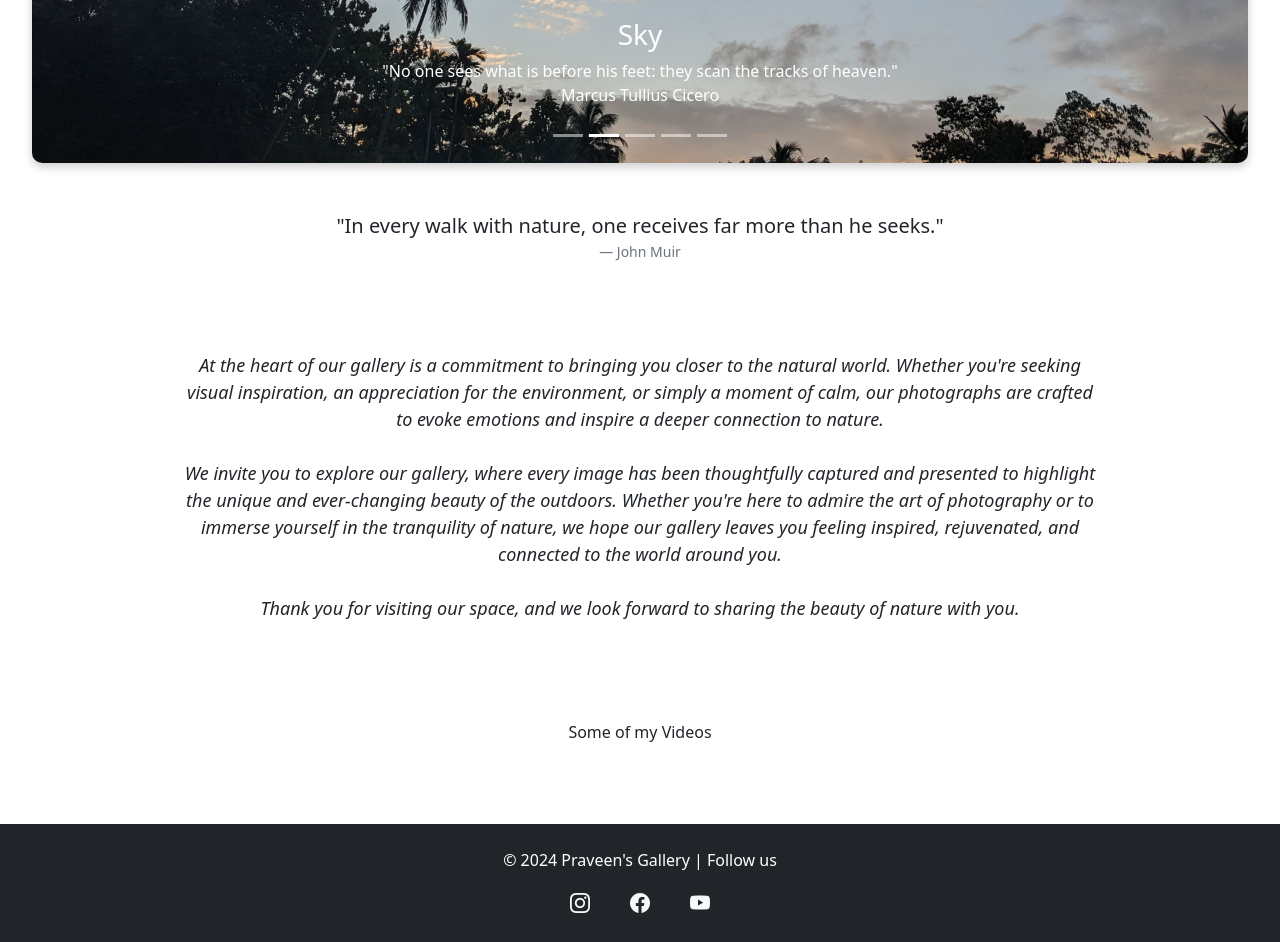
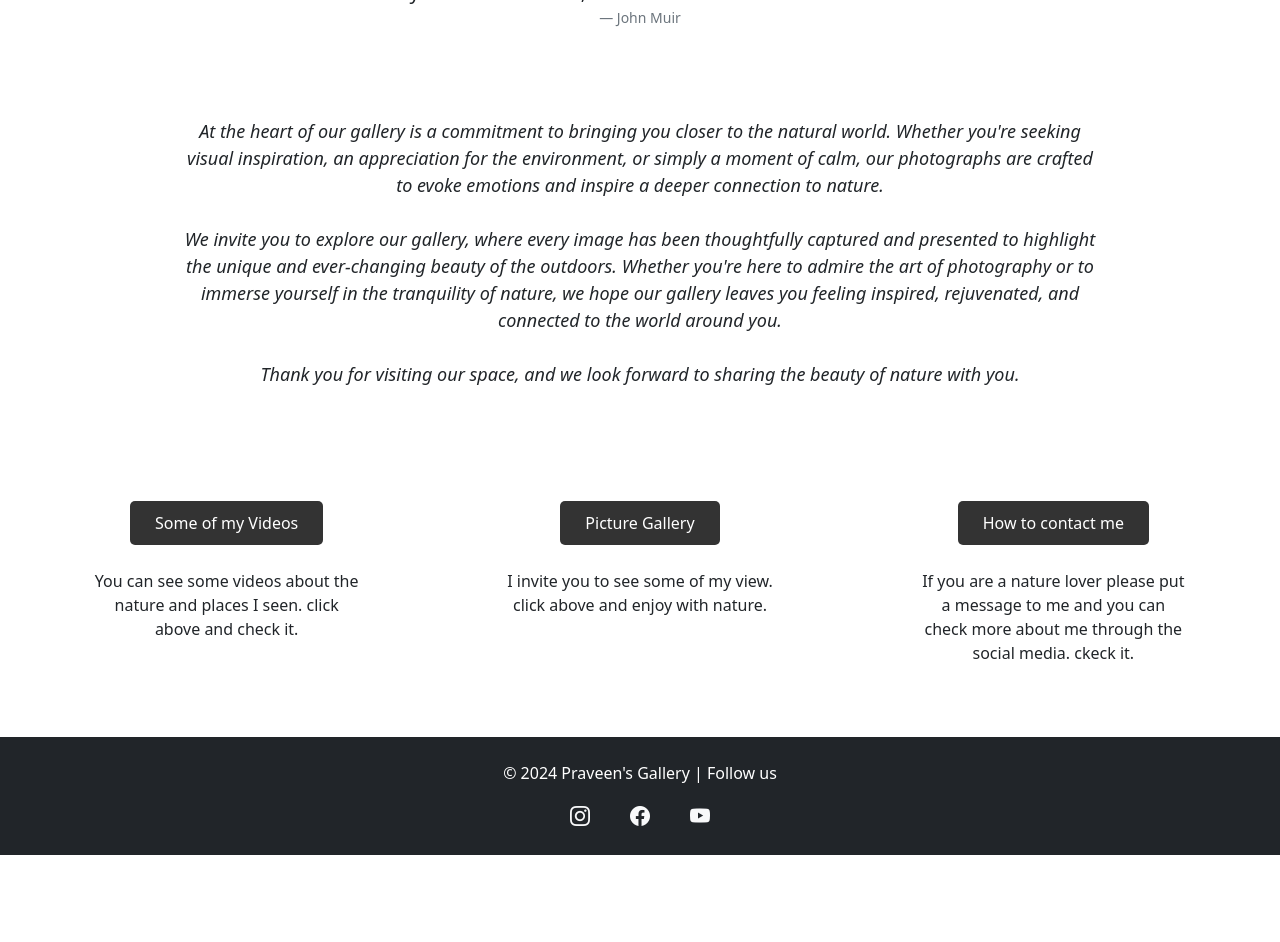
Before and after one commit to Praveen-Thathsara/Gallery-website-Praveen-s-Gallery-, a React (Create React App) app: page /about in a window 1280 px wide. Shown: the part 1100-2042 px from the top of the page. After the commit the page ends 1955 px from the top, so only its background shows below. Built offline with nearby package versions, Linux system fonts and the light colour scheme.

Commit message:
adding few components and css update

```diff
--- a/package.json
+++ b/package.json
@@ -8,6 +8,7 @@
     "@testing-library/user-event": "^13.5.0",
     "bootstrap": "^5.3.3",
     "bootstrap-icons": "^1.11.3",
+    "gsap": "^3.12.5",
     "react": "^18.3.1",
     "react-bootstrap": "^2.10.4",
     "react-dom": "^18.3.1",
--- a/src/App.css
+++ b/src/App.css
@@ -11,11 +11,11 @@ body {
   color: white;
   padding: 1rem;
   text-align: center;
-  position: fixed;
+  position: sticky;
   top: 0;
+  z-index: 1000;
   left:0;
   width: 100%;
-  z-index: 1000;
 margin: 0;
 display: flex;
 }
@@ -95,7 +95,7 @@ input, textarea {
   font-size: 1rem;
 }
 
-button {
+ .submitbtn{
   margin-top: 15px;
   padding: 10px;
   border: none;
@@ -105,7 +105,7 @@ button {
   cursor: pointer;
 }
 
-button:hover {
+.submitbtn:hover {
   background-color: #555;
 }
 
@@ -210,3 +210,29 @@ h2.contactus{
 .custom-pagination-link:hover {
   color: gray !important;
 }
+
+.aboutlinkpara{
+  padding-left: 60px;
+  padding-right: 60px;
+}
+
+.linkbtn{
+  margin-top: 15px;
+  padding: 10px;
+  border: none;
+  border-radius: 5px;
+  background-color: #333;
+  color: white;
+  cursor: pointer;
+}
+
+.aboutlink a {
+  color: white;
+  margin: 0 15px;
+  text-decoration: none;
+  transition: 0.3s;
+}
+
+.aboutlink a:hover {
+  text-decoration: none;
+  color: rgba(195, 195, 201, 0.805);}
--- a/src/App.js
+++ b/src/App.js
@@ -10,6 +10,10 @@ import './App.css';
 import 'bootstrap/dist/css/bootstrap.min.css';
 import Footer from './components/Footer';
 import 'bootstrap-icons/font/bootstrap-icons.css';
+/*import React, { useEffect, useRef } from 'react';
+import { gsap } from 'gsap';
+import { ScrollTrigger } from 'gsap/ScrollTrigger';*/
+
 
 const App = () => {
   return (
--- a/src/components/About.js
+++ b/src/components/About.js
@@ -1,4 +1,5 @@
 import React from 'react';
+import { Link } from 'react-router-dom';
 import { Carousel } from 'react-bootstrap';
 import image1 from '../assets/images/caro1.jpg';
 import image2 from '../assets/images/caro2.jpg';
@@ -11,12 +12,17 @@ import image5 from '../assets/images/caro5.jpg';
 const About = () => {
   return (
     <div>
+      <h2 className="aboutus">About Us</h2>
+      <div className="row">
       <br></br>
-      <h2 className="aboutus">About Us</h2>
+      <div className="col-6">
       <p className="aboutpara1"> Welcome to our nature and aesthetic photo gallery, a space where the beauty of the natural world comes alive through breathtaking imagery. Our journey began with a simple love for nature and a desire to showcase its boundless beauty in a way that resonates with the soul. Every photograph in our gallery is a testament to the magnificence of the world around us—from the quiet moments in lush forests to the vibrant hues of blooming flowers and the majestic stillness of towering mountains.<br></br><br></br>
 
 We believe that nature is more than just a backdrop; it is a source of inspiration, peace, and connection. Our photographers are dedicated to capturing the raw, unfiltered beauty of the outdoors, focusing on everything from grand landscapes to the smallest details that often go unnoticed. Through our carefully curated collections, we aim to provide an escape from the busyness of everyday life and offer a moment of serenity and reflection.
 </p>
+     </div>
+     <div className="col-6">
+     <br></br><br></br><br></br><br></br>
       <Carousel className="caro" fade>
         <Carousel.Item>
           <img className="d-block w-100" src={image1} alt="First slide" />
@@ -63,7 +69,9 @@ We believe that nature is more than just a backdrop; it is a source of inspirati
           </Carousel.Caption>
         </Carousel.Item>
       </Carousel>
-      <br></br><br></br>
+      </div>
+      </div>
+      <br></br>
       <figure className="text-center">
   <blockquote className="blockquote">
     <p>"In every walk with nature, one receives far more than he seeks."</p>
@@ -81,19 +89,31 @@ We invite you to explore our gallery, where every image has been thoughtfully ca
 Thank you for visiting our space, and we look forward to sharing the beauty of nature with you.
  </p><br></br><br></br>
 
- <header>Some of my Videos</header><br></br><br></br>
+
  <div className="row">
-  <div className="col-6">
+  <div className="col-4">
+  <button className="linkbtn"><header className="aboutlink"><Link to="/Video">Some of my Videos</Link></header></button><br></br><br></br>
+  <div className="aboutlinkpara">
+<p>You can see some videos about the nature and places I seen. click above and check it.</p>
+</div>
+  </div>
+  <div className="col-4">
+  <button className="linkbtn"><header className="aboutlink"><Link to="/gallery">Picture Gallery</Link></header></button><br></br><br></br>
+  <div className="aboutlinkpara">
+<p>I invite you to see some of my view. click above and enjoy with nature.</p>
 
-
-
+</div>
   </div>
-  <div className="col-6">
-
+  <div className="col-4">
+  <button className="linkbtn"><header className="aboutlink"><Link to="/contact">How to contact me</Link></header></button><br></br><br></br>
+  <div className="aboutlinkpara">
+<p>If you are a nature lover please put a message to me and you can check more about me through the social media. ckeck it.</p>
+</div>
 
   </div>
 
  </div>
+ <br></br>
     </div>
   );
 };
--- a/src/components/Contact.js
+++ b/src/components/Contact.js
@@ -31,7 +31,7 @@ const Contact = () => {
         <label>Message:</label>
         <textarea value={message} onChange={(e) => setMessage(e.target.value)}></textarea>
 
-        <button type="submit">Submit</button>
+        <button className="submitbtn" type="submit">Submit</button>
       </form>
       </div>
     </div>
--- a/src/components/Home.js
+++ b/src/components/Home.js
@@ -6,10 +6,11 @@ import image3 from '../assets/images/caro3.jpg';
 
 const Home = () => {
   return (
-    <div>
-      <br></br><br></br>
+    <div className="row">
+      <div className="col-6">
       <h1 className="welcomeheader">Welcome to My View</h1>
-      <br></br><br></br><br></br>
+      </div>
+      <div className="col-6">
       <Carousel className="caro" fade>
         <Carousel.Item>
           <img className="d-block w-100" src={image1} alt="First slide" />
@@ -39,6 +40,7 @@ const Home = () => {
           </Carousel.Caption>
         </Carousel.Item>
         </Carousel>
+        </div>
     </div>
   );
 };
```
Also changed, not shown: src/assets/images/caro6.jpg (added), 1 other file (tests, documents, lock files or other folders).
